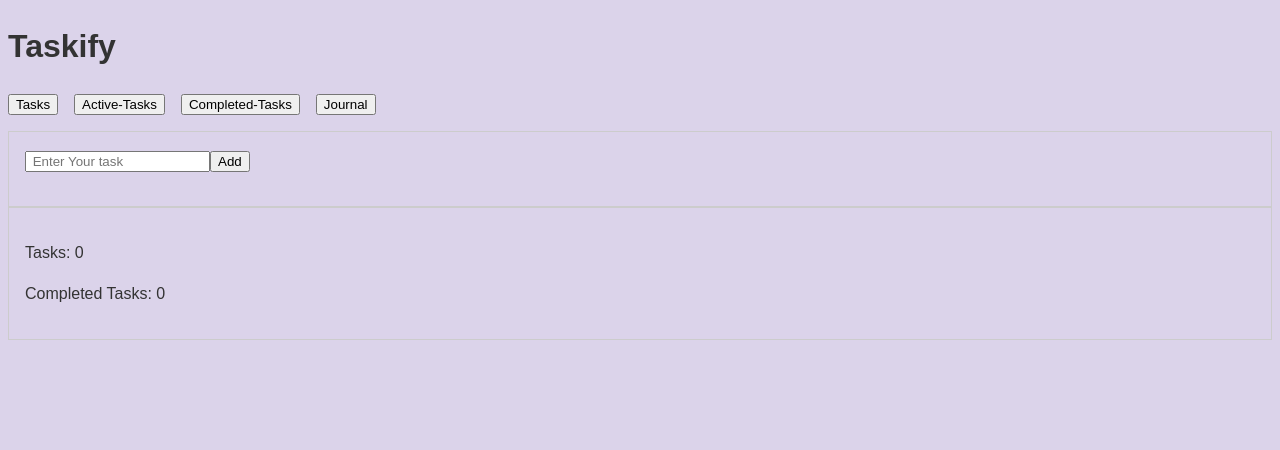
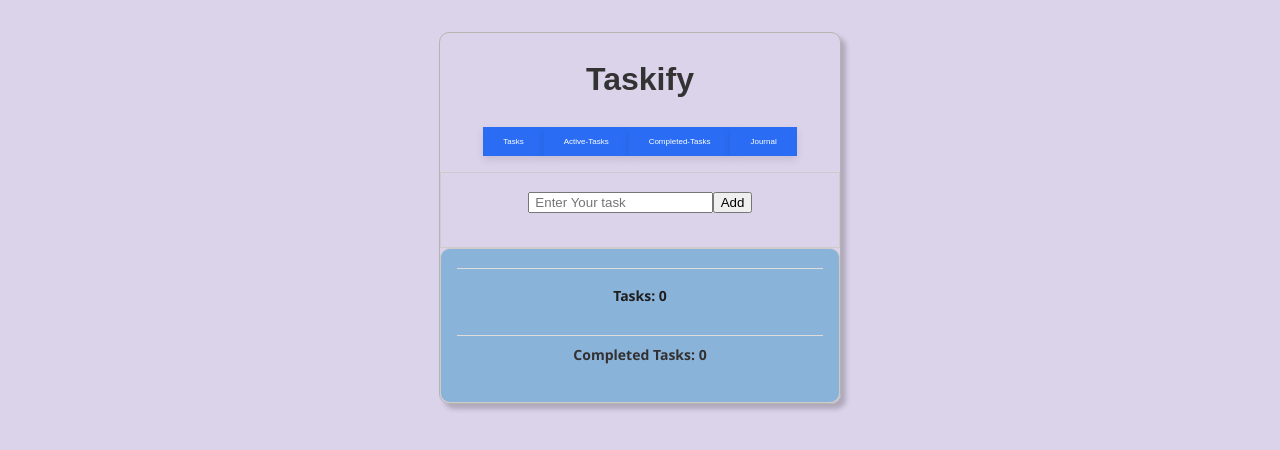
Before and after one commit to rahulgope45/ToDo-app, a React (Vite) app: page / in a window 1280 px wide. Shown: the top 450 px of the page. Built offline with nearby package versions, Linux system fonts and the light colour scheme.

Commit message:
Styling part-1

```diff
--- a/src/App.css
+++ b/src/App.css
@@ -1,3 +1,101 @@
+.container-box {
+  margin: 0 auto; /* center horizontally */
+  width: 400px; /* or a fixed width if needed */
+   border: 1px solid rgb(186, 178, 178);
+  border-radius: 10px;
+  box-shadow: 5px 5px 5px rgba(0, 0, 0, 0.205);
+  margin-top: 2rem;
+
+
+}
+
+.heading{
+   display: flex;
+  justify-content: center; /* centers all buttons as a group */
+  gap: 1rem; /* optional spacing between buttons */
+
+}
+
+.Button-container{
+   display: flex;
+  justify-content: center; /* centers all buttons as a group */
+  /* gap: 1rem; optional spacing between buttons */
+
+}
+
+.render-table{
+  display: flex;
+  justify-content: center; /* centers all buttons as a group */
+
+}
+
+.footer-container{
+    background-color: hsla(209, 53%, 69%, 0.95);
+    border-radius: 10px;
+
+}
+
+.fotter-one{
+   font-size: 14px;
+  color: #1f1e1e;
+  text-align: center;
+  margin-top: 0.2rem;
+  padding: 1rem;
+  border-top: 1px solid #ddd;
+  font-family: 'Segoe UI', Tahoma, Geneva, Verdana, sans-serif;
+
+}
+
+.fotter-two{
+     font-size: 14px;
+  color: #323030;
+  text-align: center;
+  margin-top: 0.2rem;
+  padding: 0.5rem;
+  border-top: 1px solid #ddd;
+  font-family: 'Segoe UI', Tahoma, Geneva, Verdana, sans-serif;
+
+}
+
+/* buttons */
+.Button-class {
+  background-color: hsl(220, 90%, 56%); /* modern blue */
+  color: white;
+  padding: 10px 20px;
+  font-size: 8px;
+  font-weight: 500;
+  border: none;
+  /* border-radius: 10px; */
+  cursor: pointer;
+  transition: background-color 0.01s ease, transform 0.01s ease;
+  box-shadow: 0 4px 8px rgba(0, 0, 0, 0.1);
+}
+
+.Button-class:hover {
+  background-color: hsl(220, 90%, 50%);
+  /* transform: translateY(-1px); */
+}
+
+.Button-class:active {
+  background-color: hsl(220, 90%, 45%);
+  transform: translateY(0);
+}
+
+
+
+
+
+
+
+
+
+
+
+
+
+
+
+
 .diary-textarea {
   /* width: 100%; */
   min-height: 200px;
--- a/src/components/Todoform.jsx
+++ b/src/components/Todoform.jsx
@@ -269,29 +269,37 @@ function Todoapp(){
              <div className="heading">
                 <h1>Taskify</h1>
             </div>
-         <div style={{ display: 'flex', gap: '1rem', marginBottom: '1rem' }}>
+         <div style={{ display: 'flex', marginBottom: '1rem' }} className="Button-container">
             <motion.button whileHover={{ scale: 1.1 }}
                          whileTap={{ scale: 0.95 }}
             onClick={() => setState('Tasks')}
+            className="Button-class"
+
 
             >Tasks</motion.button>
             <motion.button whileHover={{ scale: 1.1 }}
                            whileTap={{ scale: 0.95 }}
-            onClick={() => setState('Active-Tasks')}>Active-Tasks</motion.button>
+            onClick={() => setState('Active-Tasks')}
+            className="Button-class"
+            >Active-Tasks</motion.button>
             <motion.button whileHover={{ scale: 1.1 }}
                             whileTap={{ scale: 0.95 }}
-            onClick={() => setState('Completed-Tasks')}>Completed-Tasks</motion.button>
+            onClick={() => setState('Completed-Tasks')}
+            className="Button-class"
+            >Completed-Tasks</motion.button>
             <motion.button whileHover={{ scale: 1.1 }}
                            whileTap={{ scale: 0.95 }}
-            onClick={() => setState('Journal')}>Journal</motion.button>
+            onClick={() => setState('Journal')}
+            className="Button-class"
+            >Journal</motion.button>
         </div>
-        <div style={{ padding: '1rem', border: '1px solid #ccc' }}>
+        <div style={{ padding: '1rem', border: '1px solid #ccc' }} className="render-table">
             {renderTable()}
         </div>
         {/* Footer */}
-        <div style={{ padding: '1rem', border: '1px solid #ccc' }}>
-            <p>Tasks: {striked.length}</p>
-           <p>Completed Tasks: {completedTasks}</p>
+        <div style={{ padding: '1rem', border: '1px solid #ccc' }} className="footer-container">
+            <h2 className="fotter-one">Tasks: {striked.length}</h2>
+           <h2 className="fotter-two">Completed Tasks: {completedTasks}</h2>
 
         </div>
         </div>
```
